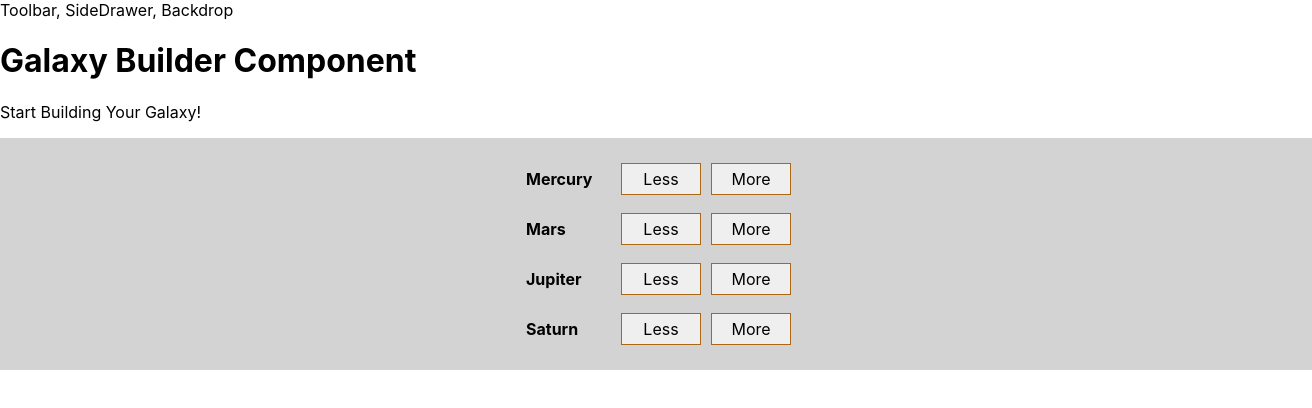
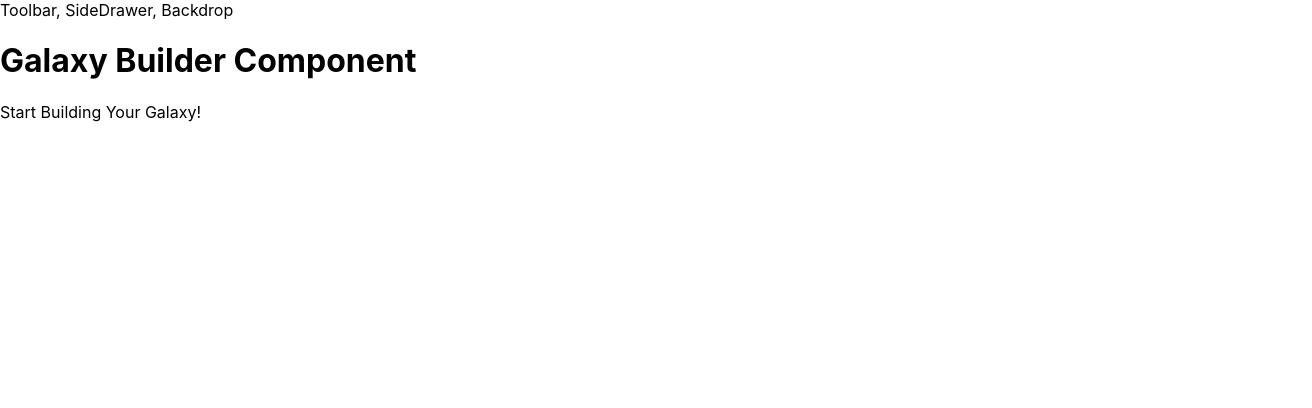
Before and after one commit to mcheng09/react-galaxy-builder, a React app: page / in a window 1280 px wide. Shown: the top 408 px of the page, 1312 px wide, since content can reach past the window. Built offline with nearby package versions, Linux system fonts and the light colour scheme.

Commit message:
update(Galaxy): removes GalaxyControls to be placed in GalaxyBuilder

```diff
--- a/src/components/Galaxy/Galaxy.js
+++ b/src/components/Galaxy/Galaxy.js
@@ -1,7 +1,6 @@
 import React from 'react';
 
 import Planet from './Planet/Planet';
-import GalaxyControls from './GalaxyControls/GalaxyControls';
 
 const galaxy = (props) => {
 
@@ -24,7 +23,6 @@ const galaxy = (props) => {
   return (
     <div className='Galaxy'>
       { transformedPlanets }
-      <GalaxyControls />
     </div>
   )
 }
```
